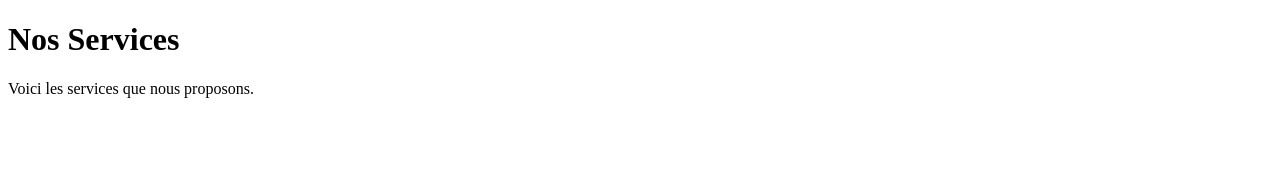
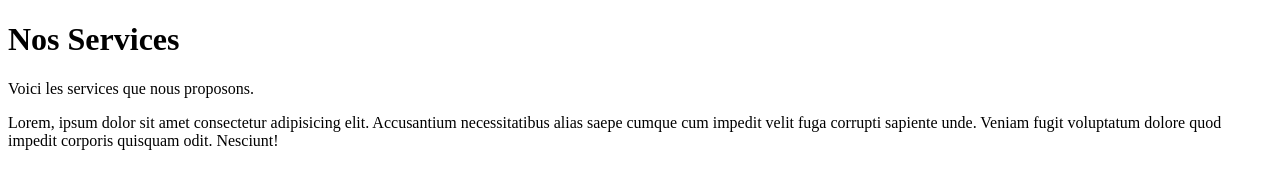
Before and after one commit to Dorine740/test-git, a plain HTML site: page service.html in a window 1280 px wide. Drawn offline with Linux system fonts and the light colour scheme.

Commit message:
ajout service

```diff
--- a/service.html
+++ b/service.html
@@ -8,5 +8,6 @@
 <body>
     <h1>Nos Services</h1>
     <p>Voici les services que nous proposons.</p>
+    <p>Lorem, ipsum dolor sit amet consectetur adipisicing elit. Accusantium necessitatibus alias saepe cumque cum impedit velit fuga corrupti sapiente unde. Veniam fugit voluptatum dolore quod impedit corporis quisquam odit. Nesciunt!</p>
 </body>
 </html>
```
